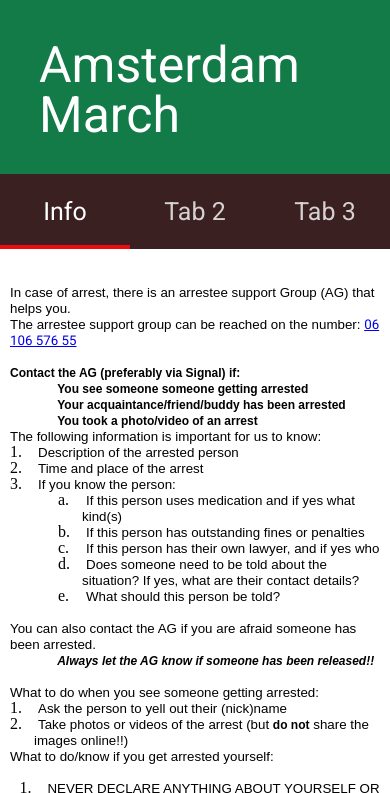
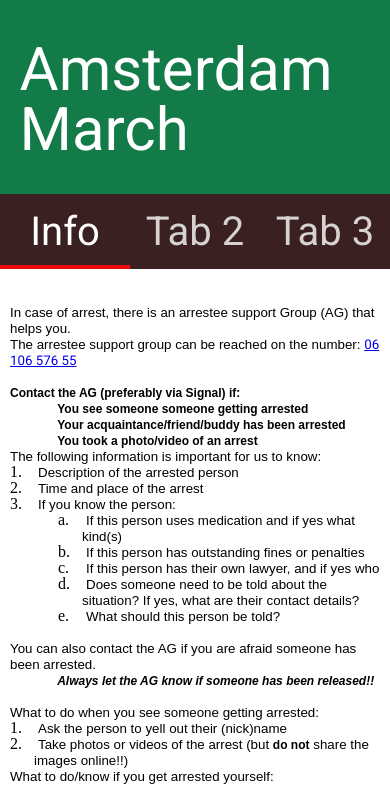
Before and after one commit to TemNan/ams-dem, a plain HTML site: page index.html in a window 390 px wide. Shown: the top 793 px of the page. Drawn offline with nearby package versions, Linux system fonts and the light colour scheme.

Commit message:
Update style.css

```diff
--- a/style.css
+++ b/style.css
@@ -4,10 +4,10 @@ body {
 }
 
 h1 {
-  font-size: 50px;
+  font-size: 60px;
   background: #127b48;
   color: white;
-  padding: 40px 0 100px 20%;
+  padding: 40px 0 100px 5%;
   margin-bottom: 50px;
 }
 
@@ -83,7 +83,7 @@ label {
   height: 75px;
   transition: color 0.2s ease;
   width: 100%;
-  font-size: 25px;
+  font-size: 40px;
 }
 
 .slide {
@@ -111,7 +111,7 @@ label {
 
 @media screen and (max-width: 800px) {
   h1 {
-    padding: 40px 0 90px 10%;
+    padding: 40px 0 90px 5%;
   }
 
   .tab-wrap {
```
